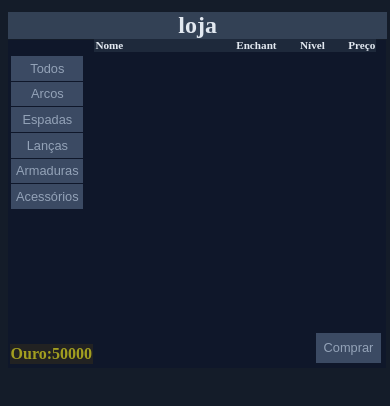
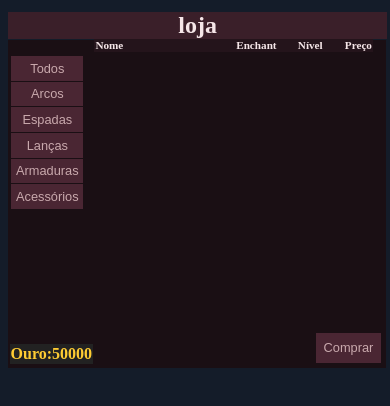
Before and after one commit to pablo-br-3/loja-mmo, a plain HTML site: page index.html in a window 390 px wide. Drawn offline with Linux system fonts and the light colour scheme.

Commit message:
ajustando tamanho para mobile

```diff
--- a/style.css
+++ b/style.css
@@ -1,14 +1,14 @@
 :root{
-    --bg-main: #0f172a;        /* azul escuro profundo */
-    --bg-panel: #1e293b;       /* azul acinzentado */
-    --bg-header: #334155;      /* azul slate */
-    --bg-hover: #3b4a63;       /* azul médio hover */
-    --gold: #a39f20;           /* azul claro destaque */
-    --gold-dark: #0ea5e9;      /* azul vibrante seleção */
-    --text-main: #e2e8f0;      /* branco suave */
-    --text-muted: #94a3b8;     /* cinza azulado */
-    --danger: #ef4444;         /* vermelho moderno */
-    --success: #22c55e;        /* verde vivo */
+    --bg-main: #1a0f14;        /* vinho escuro profundo */
+    --bg-panel: #24141b;       /* vermelho queimado escuro */
+    --bg-header: #3a1f29;      /* vermelho escuro elegante */
+    --bg-hover: #4a2633;       /* vermelho médio hover */
+    --gold: #ffcc33;           /* dourado vivo */
+    --gold-dark: #ff9900;      /* dourado intenso */
+    --text-main: #f5e6e8;      /* branco levemente rosado */
+    --text-muted: #c9a9ad;     /* rosa acinzentado */
+    --danger: #ff3b3b;         /* vermelho forte */
+    --success: #4ade80;        /* verde claro vibrante */
     cursor: url(imagem-cursor.png), auto;
 }
 
@@ -403,13 +403,13 @@ button:hover{
 }
 .th th:nth-of-type(3){
     top: 3.4em;
-    left: 26.7em;
+    left: 26.5em;
     background-color: var(--bg-panel);
     padding-right: 3em;
 }
 .th th:nth-of-type(4){
     top: 3.4em;
-    left: 31em;
+    left: 30.7em;
 
     background-color: var(--bg-panel);
 }
```
